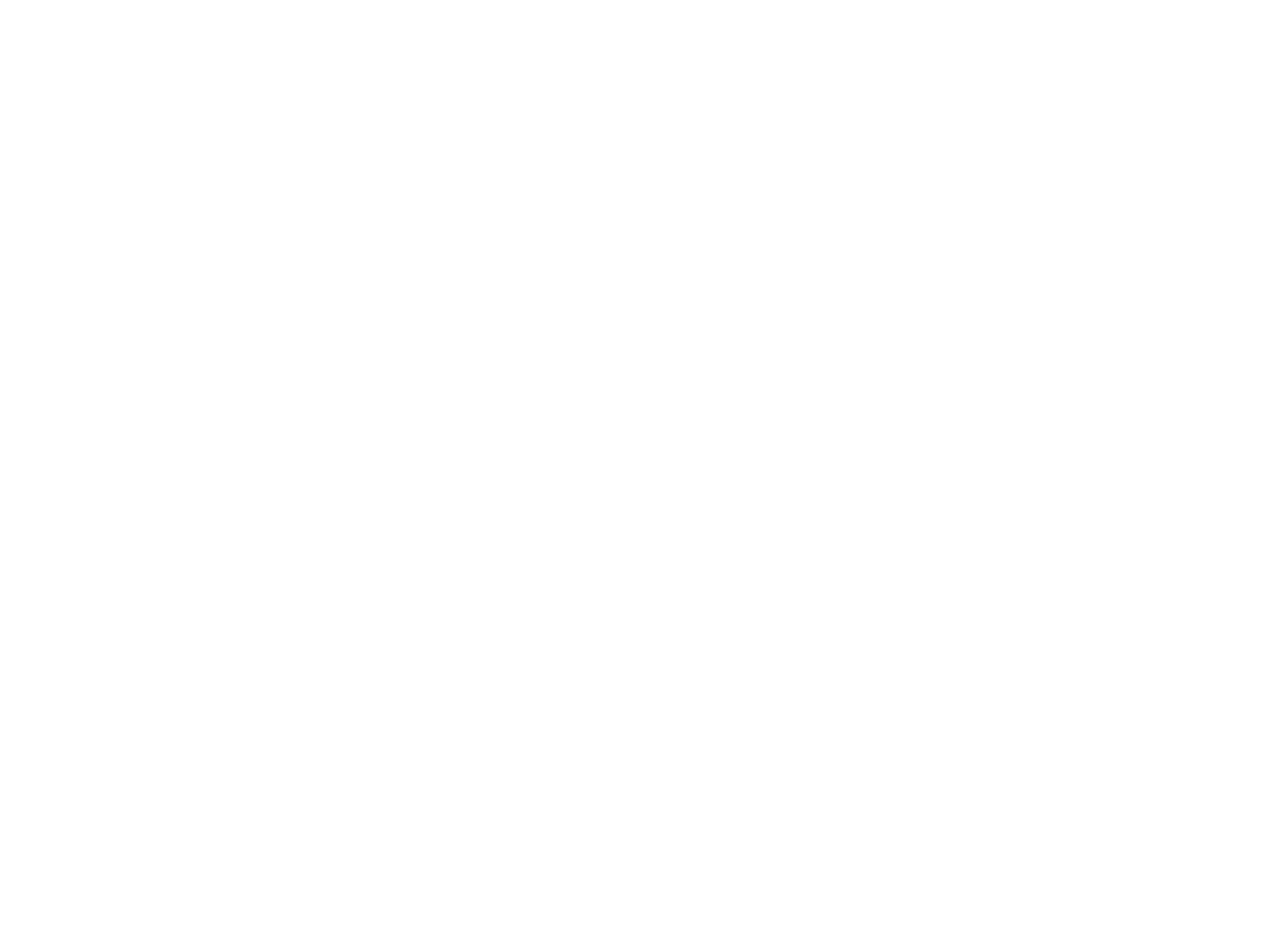
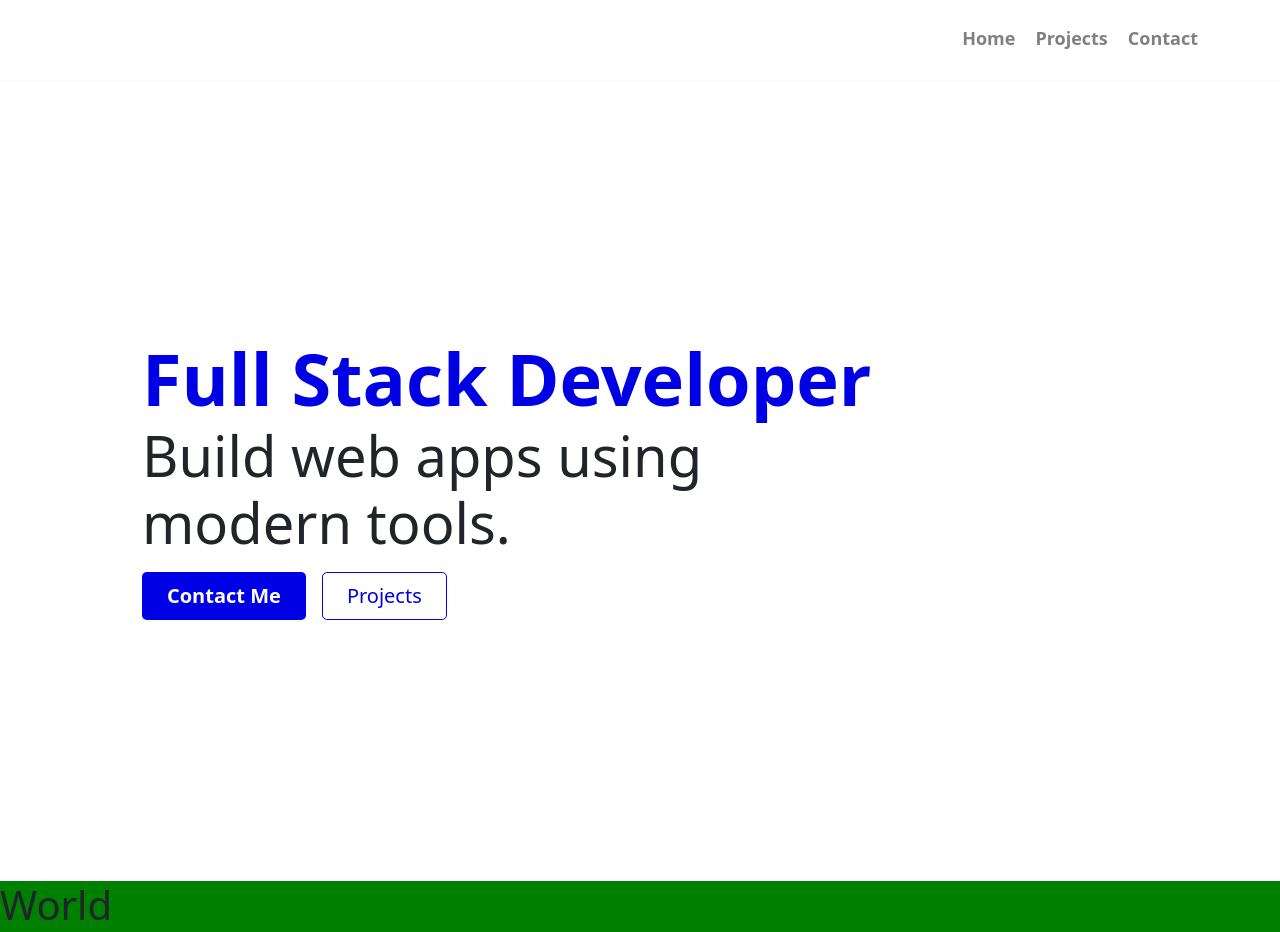
Before and after one commit to devkovmtl/portfolio, a plain HTML site: page index.html in a window 1280 px wide. Shown: the top 932 px of the page. Before the commit the page ends 800 px from the top, so only its background shows below. Drawn offline with nearby package versions, Linux system fonts and the light colour scheme.

Commit message:
header and hero section

```diff
--- a/index.html
+++ b/index.html
@@ -13,17 +13,84 @@
       crossorigin="anonymous"
     />
     <link rel="stylesheet" href="./stylesheets/styles.css" />
-    <title>M.Y. Allaya</title>
+    <title>M.Y.A - Portfolio</title>
   </head>
   <body>
-    <header></header>
-    <main>
-      <section id="landing"></section>
-      <section id="projects"></section>
-      <section id="contact"></section>
+    <header class="border-bottom border-light">
+      <div class="container d-flex justify-content-end align-items-center">
+        <nav class="nav d-flex">
+          <a class="nav-link" href="#hero">Home</a>
+          <a href="#projects" class="nav-link">Projects</a>
+
+          <a href="#contact" class="nav-link">Contact</a>
+        </nav>
+      </div>
+    </header>
+    <main class="min-vh-100">
+      <section
+        id="hero"
+        class="min-vh-100 d-flex align-items-center justify-content-center"
+      >
+        <div class="container my-5">
+          <div class="row p-4 pb-0 pe-lg-0 pt-lg-5 align-items-center">
+            <div class="col-lg-9 col-lg-offset-2 p-3 p-lg-5 pt-lg-3">
+              <h1 class="display-2 fw-bold lh-1 title--color">
+                Full Stack Developer
+              </h1>
+              <p class="display-4">
+                Build web apps using
+                <strong>modern</strong> tools.
+              </p>
+              <div
+                class="d-grid gap-2 d-md-flex justify-content-md-start mb-4 mb-lg-3"
+              >
+                <a
+                  type="button"
+                  class="btn btn-lg btn--primary px-4 me-md-2 fw-bold"
+                  href="#contact"
+                >
+                  Contact Me
+                </a>
+                <a
+                  type="button"
+                  class="btn btn-outline--secondary btn-lg px-4"
+                  href="#projects"
+                >
+                  Projects
+                </a>
+              </div>
+            </div>
+          </div>
+        </div>
+      </section>
+      <section id="projects" class="min-vh-100">
+        <h1>World</h1>
+      </section>
+      <section id="contact" class="min-vh-100">
+        <div class="container my-5">
+          <div
+            class="row p-4 pb-0 pe-lg-0 pt-lg-5 align-items-center rounded-3 border shadow-lg"
+          >
+            <div class="col-lg-9 col-lg-offset-2 p-3 p-lg-5 pt-lg-3">
+              <form
+                action="mailto:dev.kov.mtl@gmail.com"
+                method="POST"
+                enctype="multipart/form-data"
+                name="contanctForm"
+              >
+                <div class="form-group">
+                  <input type="text" name="Contact Name" />
+                </div>
+                <div class="form-group">
+                  <textarea name="Message" id="" cols="30" rows="10"></textarea>
+                </div>
+                <input type="submit" value="send" />
+              </form>
+            </div>
+          </div>
+        </div>
+      </section>
     </main>
-    <footer></footer>
-
     <script
       src="https://cdn.jsdelivr.net/npm/bootstrap@5.0.2/dist/js/bootstrap.bundle.min.js"
       integrity="sha384-MrcW6ZMFYlzcLA8Nl+NtUVF0sA7MsXsP1UyJoMp4YLEuNSfAP+JcXn/tWtIaxVXM"
--- a/stylesheets/styles.css
+++ b/stylesheets/styles.css
@@ -0,0 +1,59 @@
+:root {
+  --primary-color: #0000e4;
+  --dark-color: #000065;
+  --light-color: #4b4bff;
+}
+
+nav {
+  height: 80px;
+  display: flex;
+  align-items: center;
+  justify-content: end;
+  background-color: #fff;
+}
+
+.nav-link {
+  margin-left: 1.25rem;
+  padding: 0.25rem 0;
+  font-weight: 700;
+  font-size: 1.125rem;
+  color: #808080;
+  border-bottom: 0.25rem solid transparent;
+}
+
+.nav-link:hover {
+  color: var(--dark-color);
+  border-bottom: 0.25rem solid var(--dark-color);
+}
+
+.title--color {
+  color: var(--primary-color);
+}
+
+.btn--primary {
+  color: #fff;
+  background: var(--primary-color);
+}
+
+.btn--primary:hover {
+  color: #fff;
+  background: var(--light-color);
+}
+
+.btn-outline--secondary {
+  border-color: var(--primary-color);
+  color: var(--primary-color);
+}
+
+.btn-outline--secondary:hover {
+  color: #fff;
+  background: var(--primary-color);
+}
+
+#projects {
+  background: green;
+}
+
+#contact {
+  background: blue;
+}
```
Also changed, not shown: 1 other file.
